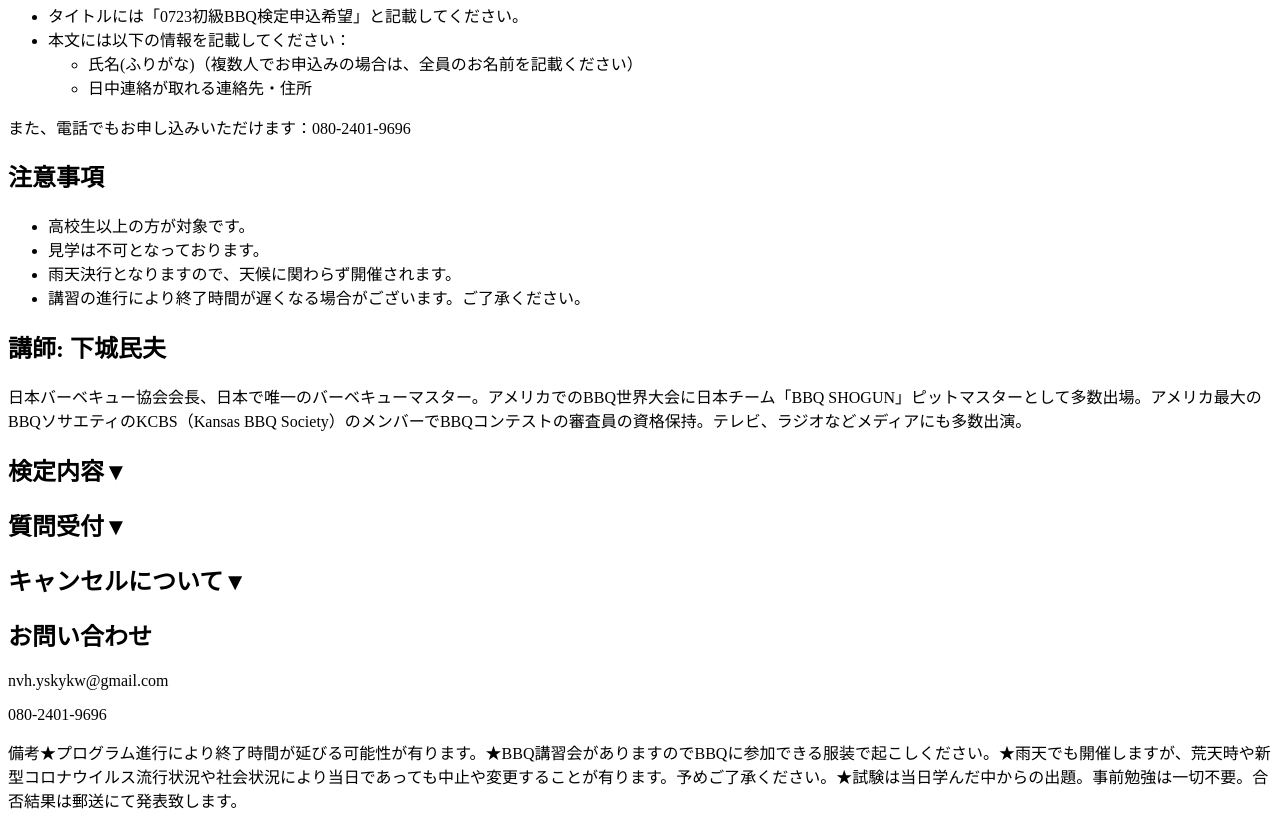
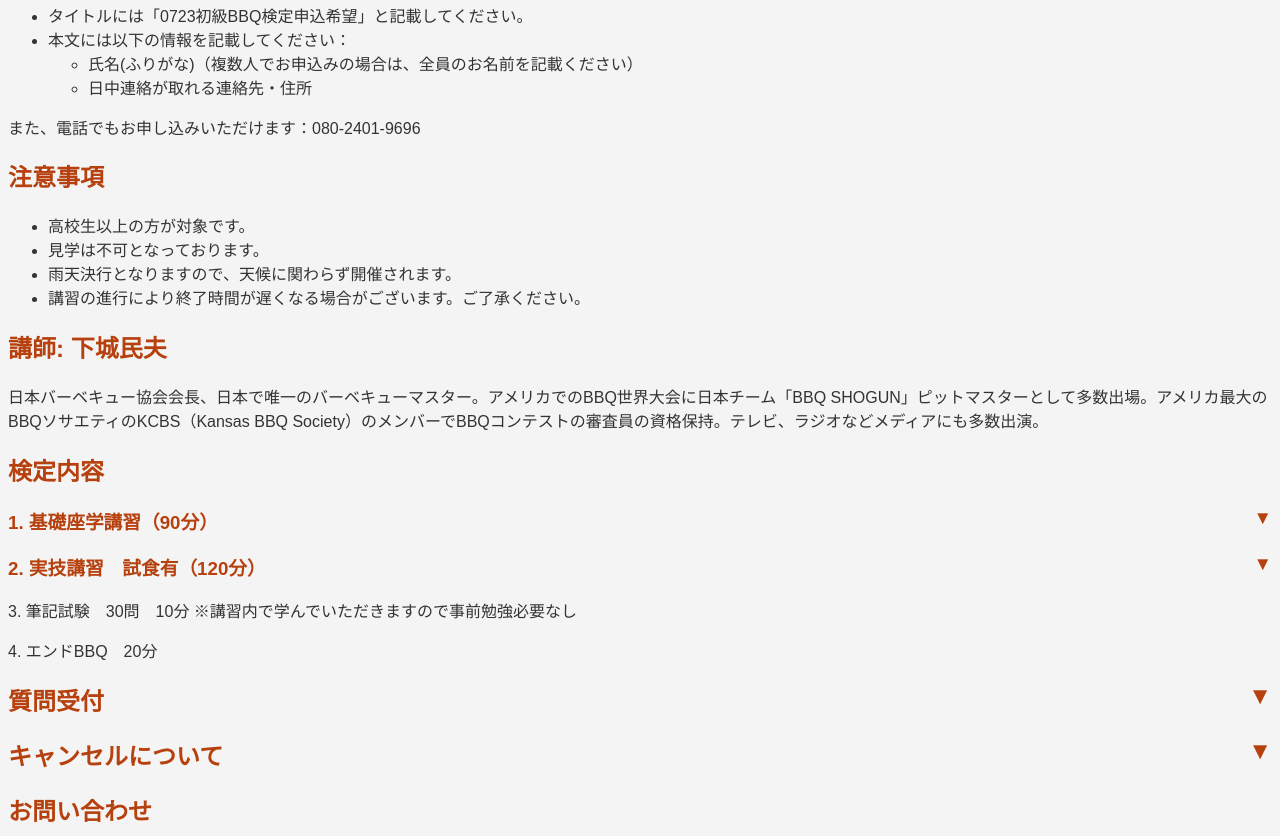
Before and after one commit to nikunoiseya/www., a plain HTML site: page index.html in a window 1280 px wide. Shown: the part 764-1600 px from the top of the page. Drawn offline with Linux system fonts and the light colour scheme.

Commit message:
Update index.html
iseya6

```diff
--- a/index.html
+++ b/index.html
@@ -3,14 +3,25 @@
 <head>
     <title>初級BBQ検定 | 和歌山開催</title>
     <style>
+        body {
+            font-family: 'Arial', sans-serif;
+            background-color: #f4f4f4;
+            color: #333;
+        }
+        h1, h2, h3 {
+            color: #b7410e;
+        }
         .content {
             display: none;
+            margin-left: 20px;
         }
         .toggle:after {
             content: "▼";
+            float: right;
         }
         .toggle.open:after {
             content: "▲";
+            float: right;
         }
     </style>
     <script>
@@ -60,9 +71,9 @@
     </ul>
     <h2>講師: 下城民夫</h2>
     <p>日本バーベキュー協会会長、日本で唯一のバーベキューマスター。アメリカでのBBQ世界大会に日本チーム「BBQ SHOGUN」ピットマスターとして多数出場。アメリカ最大のBBQソサエティのKCBS（Kansas BBQ Society）のメンバーでBBQコンテストの審査員の資格保持。テレビ、ラジオなどメディアにも多数出演。</p>
-    <h2 id="content1-header" class="toggle" onclick="toggleContent('content1')">検定内容</h2>
+    <h2>検定内容</h2>
+    <h3 id="content1-header" class="toggle" onclick="toggleContent('content1')">1. 基礎座学講習（90分）</h3>
     <div id="content1" class="content">
-        <h3>1. 基礎座学講習（90分）</h3>
         <ul>
             <li>BBQの文化、歴史</li>
             <li>人はなぜバーベキューに惹きつけられるのか</li>
@@ -72,7 +83,9 @@
             <li>茶道とBBQの共通点</li>
             <li>「野外焼き肉」と「BBQ」は違う</li>
         </ul>
-        <h3>2. 実技講習　試食有（120分）</h3>
+    </div>
+    <h3 id="content2-header" class="toggle" onclick="toggleContent('content2')">2. 実技講習　試食有（120分）</h3>
+    <div id="content2" class="content">
         <ul>
             <li>スマートな炭の起し方</li>
             <li>分厚いステーキを美味しく焼くコツ</li>
@@ -87,11 +100,11 @@
             <li>バーベキューにもデザートを</li>
             <li>炭のスマートな後片付け方法…他</li>
         </ul>
-        <p>3. 筆記試験　30問　10分 ※講習内で学んでいただきますので事前勉強必要なし</p>
-        <p>4. エンドBBQ　20分</p>
     </div>
-    <h2 id="content2-header" class="toggle" onclick="toggleContent('content2')">質問受付</h2>
-    <div id="content2" class="content">
+    <p>3. 筆記試験　30問　10分 ※講習内で学んでいただきますので事前勉強必要なし</p>
+    <p>4. エンドBBQ　20分</p>
+    <h2 id="content3-header" class="toggle" onclick="toggleContent('content3')">質問受付</h2>
+    <div id="content3" class="content">
         <p>合否結果は郵送でお届けします。</p>
         <p>合格者対象に希望者は「日本バーベキュー協会BBQインストラクター」に認定します。</p>
         <p>BBQ検定に合格された方限定で、日本バーベキュー協会　認定BBQインストラクター登録が可能になります。</p>
@@ -99,8 +112,8 @@
         <p>※初年度年会費検定試験合格後インストラクターご登録いただいた方には、BBQ検定に合格したことが認定され、 「BBQインストラクター」であることを証明する認定証とIDカードが日本バーベキュー協会より発行されます（一ヶ月後）</p>
         <p>※公認「BBQインストラクター」は、中級BBQインストラクターの受検資格、日本バーベキュー協会開催イベント優先参加、認定バッジやインストラクターグッズなど日本バーベキュー協会限定グッズの購入も可能になります。</p>
     </div>
-    <h2 id="content3-header" class="toggle" onclick="toggleContent('content3')">キャンセルについて</h2>
-    <div id="content3" class="content">
+    <h2 id="content4-header" class="toggle" onclick="toggleContent('content4')">キャンセルについて</h2>
+    <div id="content4" class="content">
         <ul>
             <li>開催日の7日前より30%</li>
             <li>開催日の3日前より50%</li>
```
